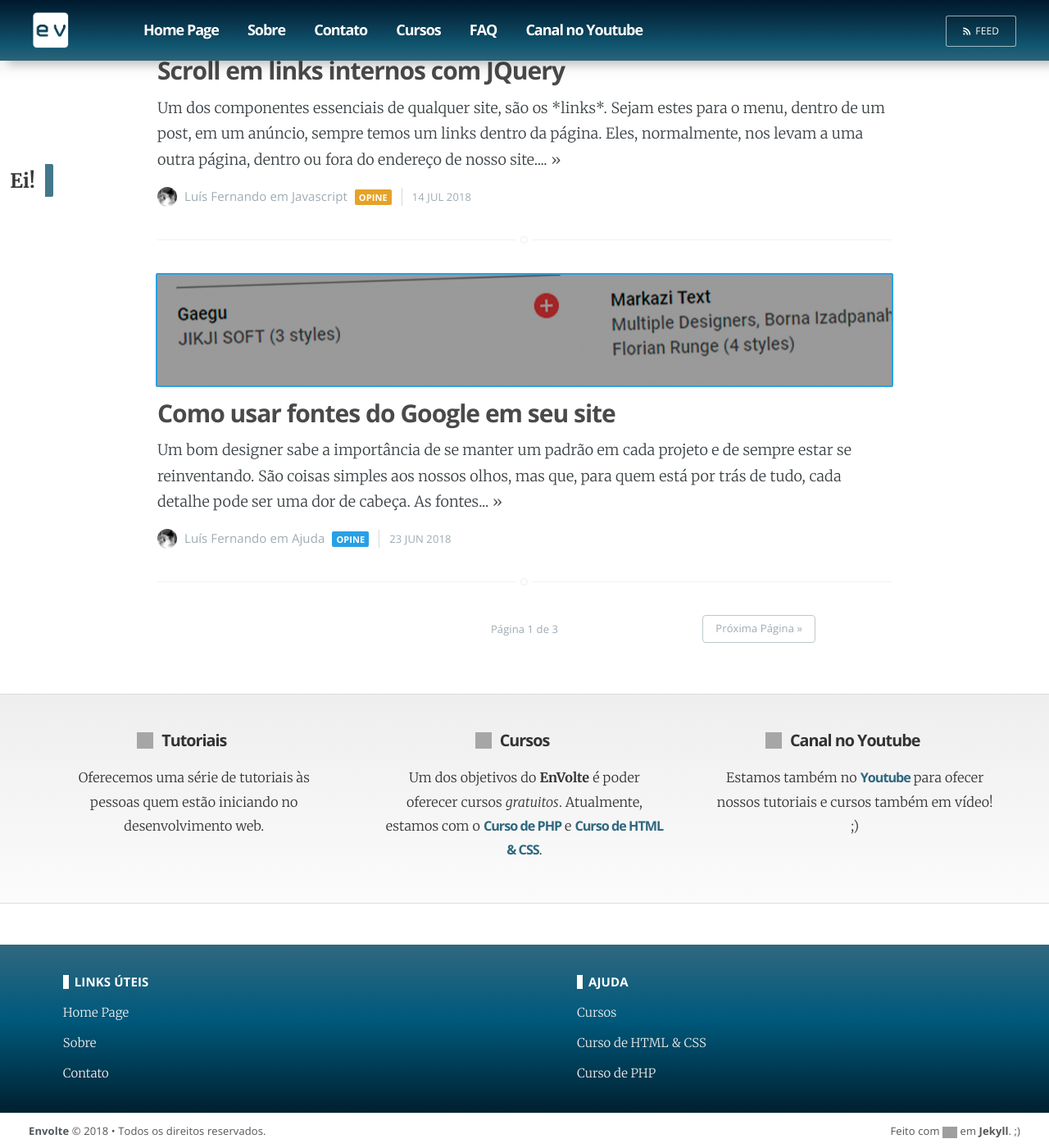
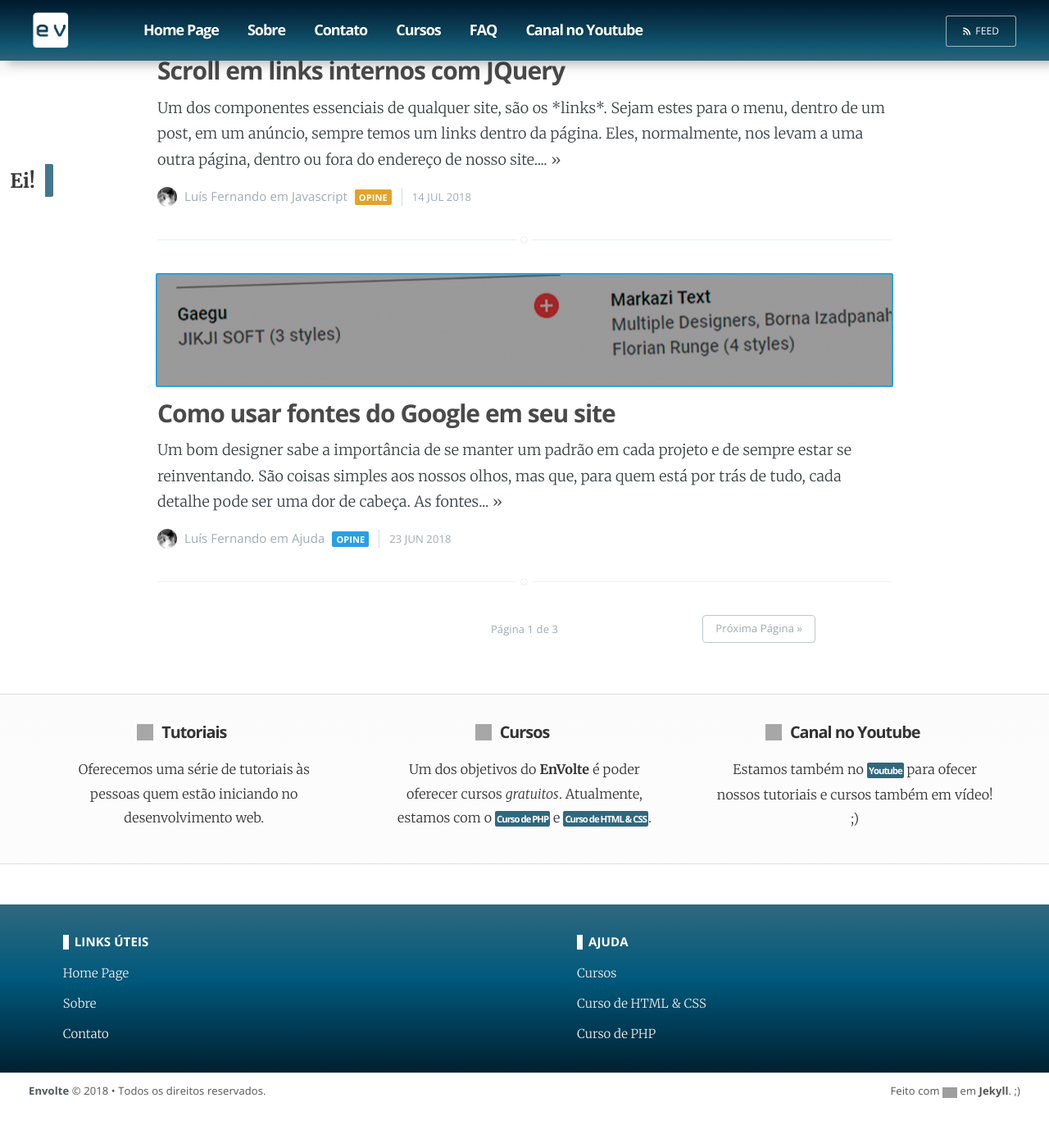
Before and after one commit to EnVolte/envolte.github.io, a Jekyll site: the page built from index.html, in a window 1280 px wide and 1400 px high, scrolled down 2771 px. Shown: the whole window at 82% size. Built offline with Jekyll 4.4.1, drawn with Linux system fonts in a browser that asks for light colours; the list of posts is cut into pages by our own code; after the commit the page ends 4123 px from its top, so only the background shows below that; grey boxes are pictures that could not be loaded.

Commit message:
Update screen.css

```diff
--- a/assets/css/screen.css
+++ b/assets/css/screen.css
@@ -1899,15 +1899,15 @@ footer#baixo .alignright {width: 45%; float: right; margin-right: 0%;}
 
 
 /* Seção sobre */
-section#about {width: 100%; height: auto; position: relative; display: inline-block; background: -moz-linear-gradient(top, rgba(238,238,238,0.98) 1%, rgba(251,251,251,0.94) 100%);
-background: -webkit-linear-gradient(top, rgba(238,238,238,0.98) 1%,rgba(251,251,251,0.94) 100%);
-background: linear-gradient(to bottom, rgba(238,238,238,0.98) 1%,rgba(251,251,251,0.94) 100%);
-filter: progid:DXImageTransform.Microsoft.gradient( startColorstr='#faeeeeee', endColorstr='#f0fbfbfb',GradientType=0 ); padding: 50px 0px; border-top: 1px solid #ddd; border-bottom: 1px solid #ddd; margin-top: 2rem;}
+section#about {width: 100%; height: auto; position: relative; display: inline-block; background: -moz-linear-gradient(top, rgba(251,251,251,0.98) 0%, rgba(251,251,251,0.98) 1%, rgba(251,251,251,0.63) 99%, rgba(251,251,251,0.63) 100%);
+background: -webkit-linear-gradient(top, rgba(251,251,251,0.98) 0%,rgba(251,251,251,0.98) 1%,rgba(251,251,251,0.63) 99%,rgba(251,251,251,0.63) 100%);
+background: linear-gradient(to bottom, rgba(251,251,251,0.98) 0%,rgba(251,251,251,0.98) 1%,rgba(251,251,251,0.63) 99%,rgba(251,251,251,0.63) 100%);
+filter: progid:DXImageTransform.Microsoft.gradient( startColorstr='#fafbfbfb', endColorstr='#a1fbfbfb',GradientType=0 ); padding: 40px 0px; border-top: 1px solid #ddd; border-bottom: 1px solid #ddd; margin-top: 2rem;}
 section#about #centre {width: 90%; margin: 0px auto;}
 section#about h2 {font-family: Open Sans; margin: -5px 0px 0px; font-size: 1.1em; color: #333; transition: 0.7s ease; text-align: center;}
 section#about p {font-family: Merriweather; line-height: 1.8em; font-size: 0.9em; color: #333; transition: 0.7s ease; text-align: center; margin: 20px 0px 0px;}
 section#about span.icon {width: 20px; height: 20px; background-size: 20px; position: absolute; margin-top: 1px; margin-left: -30px; display: inline-block; opacity: 0.9;}
-section#about a {color: #30687f; font-family: Open Sans; text-decoration: none; letter-spacing: -1px; font-weight: 900;}
+section#about a {background-color: #30687f; color: #fff; padding: 2px; border-radius: 2px; font-size: 0.7em; font-family: Open Sans; text-decoration: none; letter-spacing: -1px; font-weight: 900;}
 
 #left {width: 30%; float: left; position: relative;}
 #left:hover p, #left:hover h2 {color: #000;}
```
